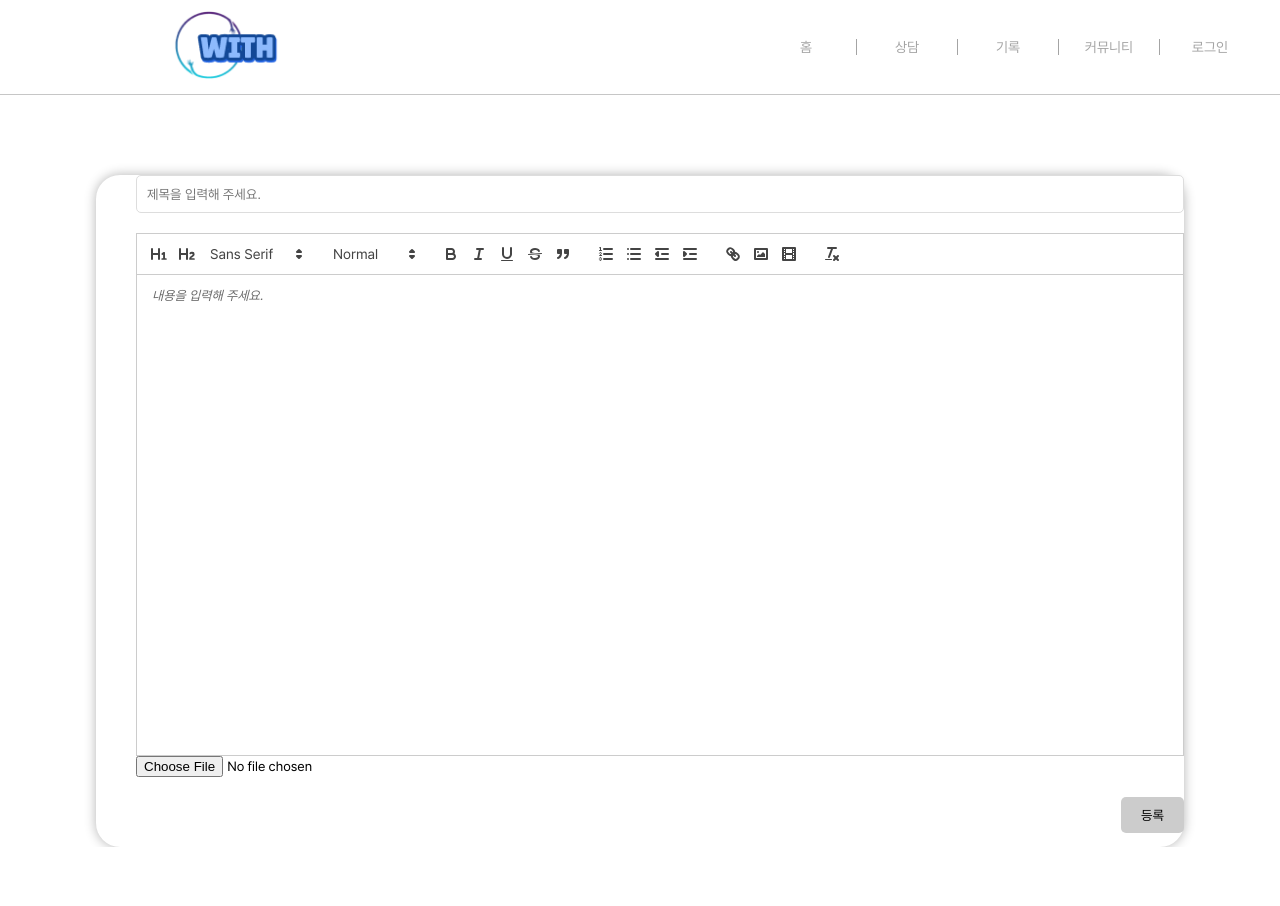
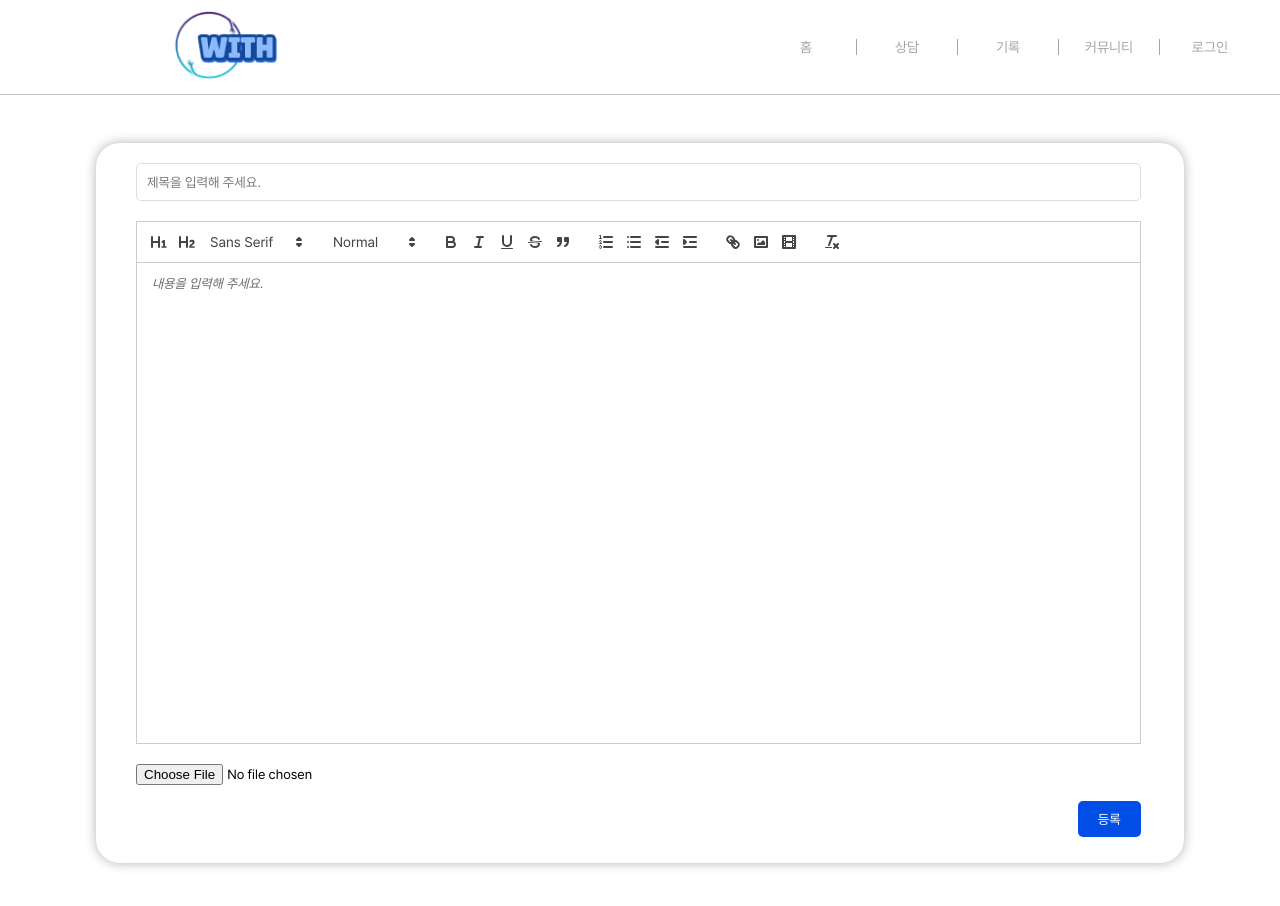
Before and after one commit to yerroong/Reverseinha_team_front, a React (Create React App) app in the folder reverse/: page /community/write in a window 1280 px wide. Shown: the top 906 px of the page. Before the commit the page ends 847 px from the top, so only its background shows below. Built offline with nearby package versions, Linux system fonts and the light colour scheme.

Commit message:
communitywrite  디자인 수정

```diff
--- a/reverse/src/pages/Community/Communitywrite.jsx
+++ b/reverse/src/pages/Community/Communitywrite.jsx
@@ -23,9 +23,10 @@ const Container = styled.div`
 
 const CommunityContainer = styled.div`
   width: 68rem;
-  height: 42rem;
-  margin-top: 5rem;
-  max-height: 42rem;
+  height: 53rem;
+  margin-top: 3rem;
+  margin-bottom: 5rem;
+  max-height: 45rem;
   border-radius: 1.5rem;
   box-shadow: 0rem 0rem 0.75rem rgba(0, 0, 0, 0.3);
 `;
@@ -35,6 +36,8 @@ const Content = styled.div`
   padding: 0 0 0 1.25rem;
   display: flex;
   flex-direction: column;
+  margin-right: 2.7rem;
+  margin-top: 1.25rem;
 `;
 
 const PostContainer = styled.div`
@@ -66,7 +69,8 @@ const QuillWrapper = styled.div`
 `;
 
 const FileInput = styled.input`
-  margin-bottom: 1.25rem;
+  margin-bottom: 1rem;
+  margin-top: 1.25rem;
 `;
 
 const ButtonContainer = styled.div`
@@ -76,15 +80,15 @@ const ButtonContainer = styled.div`
 
 const Button = styled.button`
   padding: 0.625rem 1.25rem;
-  background-color: #ccc;
-  color: #000;
+  background-color: #004EE5;
+  color: white;
   border: none;
   border-radius: 0.3125rem;
   cursor: pointer;
   margin-left: 0.625rem;
 
   &:hover {
-    background-color: #bbb;
+    background-color: #316be0;
   }
 `;
 
```
